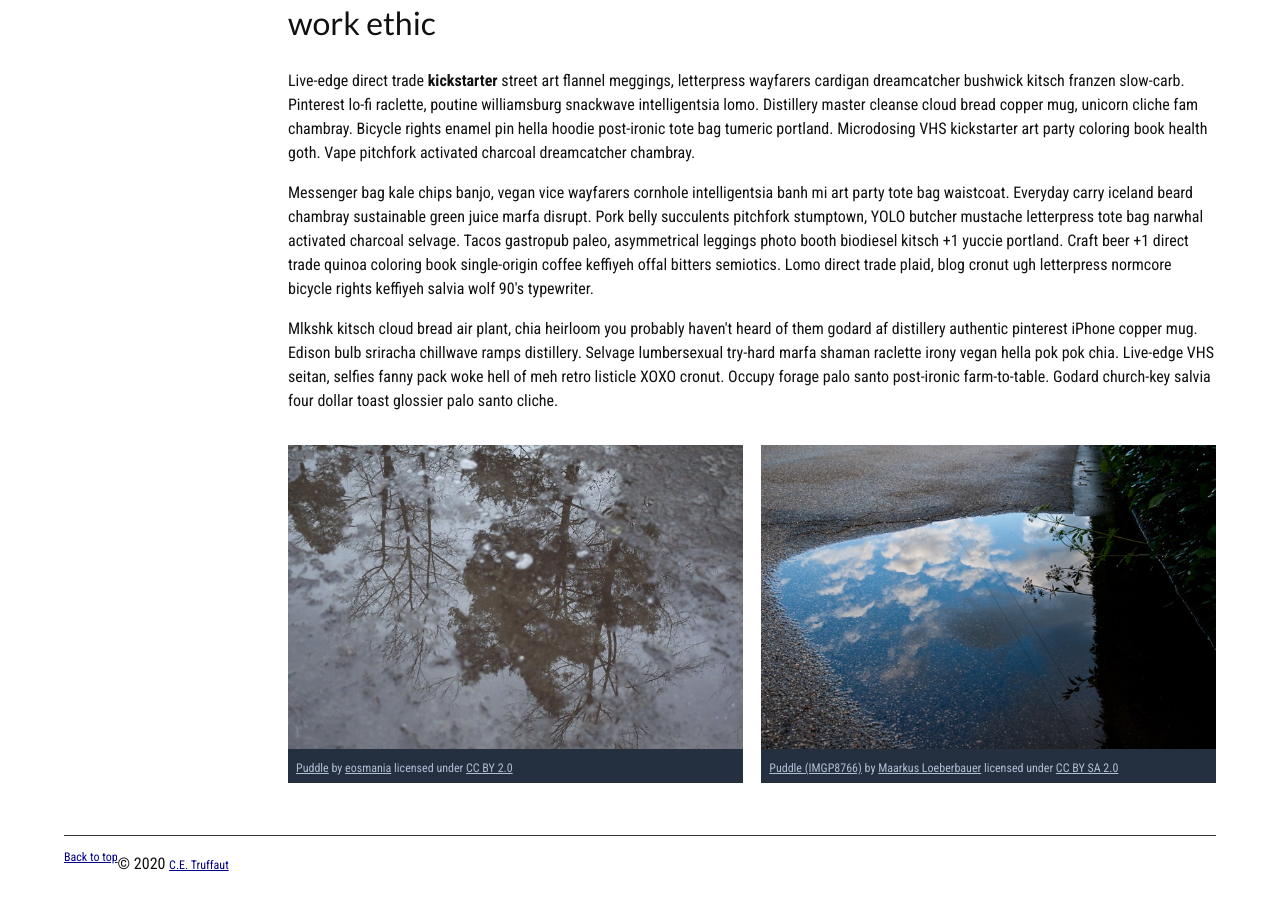
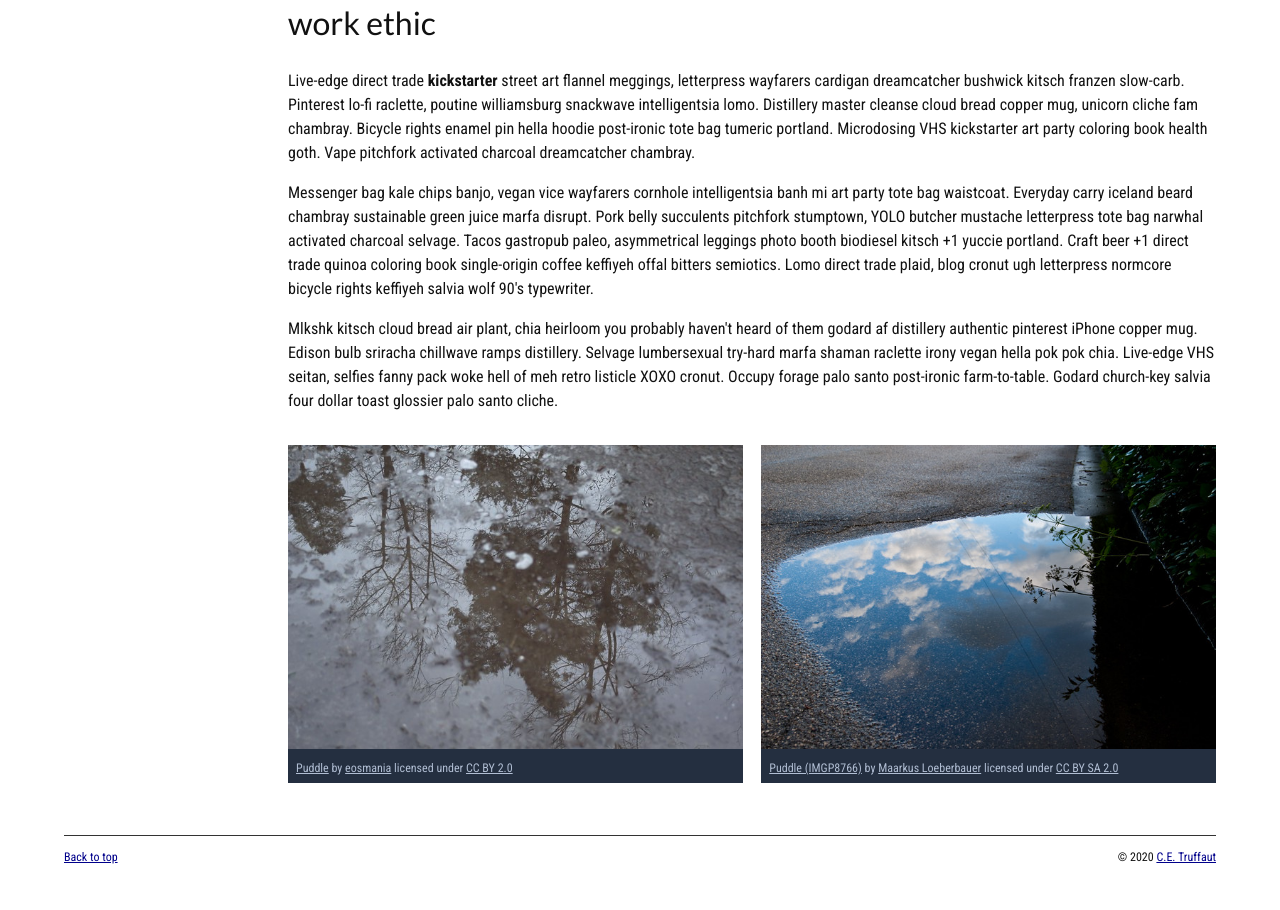
Before and after one commit to Tigahclaw/Tigahclaw.github.io, a plain HTML site: page index.html in a window 1280 px wide. Shown: the part 1198-2108 px from the top of the page. Drawn offline with Linux system fonts and the light colour scheme.

Commit message:
Update index.html

```diff
--- a/index.html
+++ b/index.html
@@ -130,7 +130,7 @@
             <!-- Using the text "C.E. Truffaut" create an email hyperlink for the email address "ce.truffaut@cwu.edu". -->
 
             <p class="return"><a href="#top">Back to top</a></p>
-            <p>&copy; 2020 <a href="ce.truffaut@cwu.edu">C.E. Truffaut</a></p>
+            <p class="copyright">&copy; 2020 <a href="ce.truffaut@cwu.edu">C.E. Truffaut</a></p>
 
     </body>
 </html>
```
